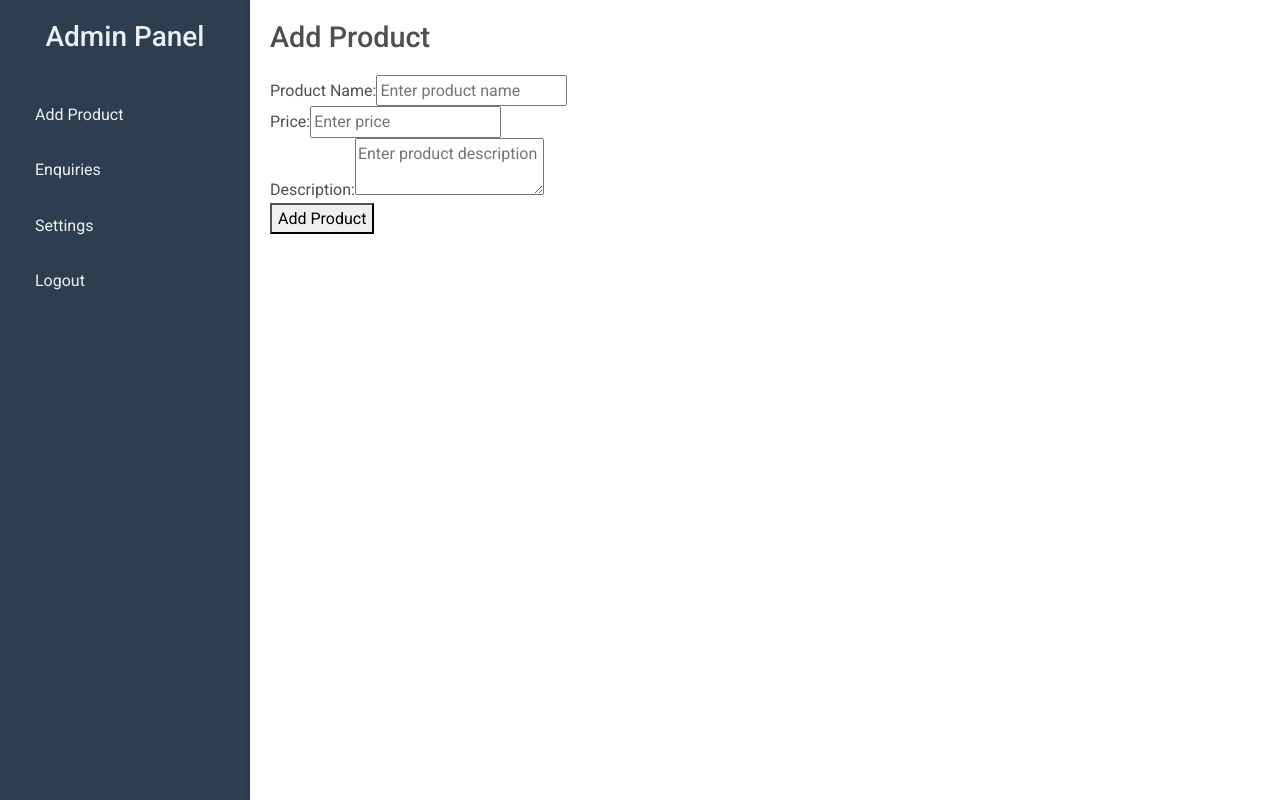
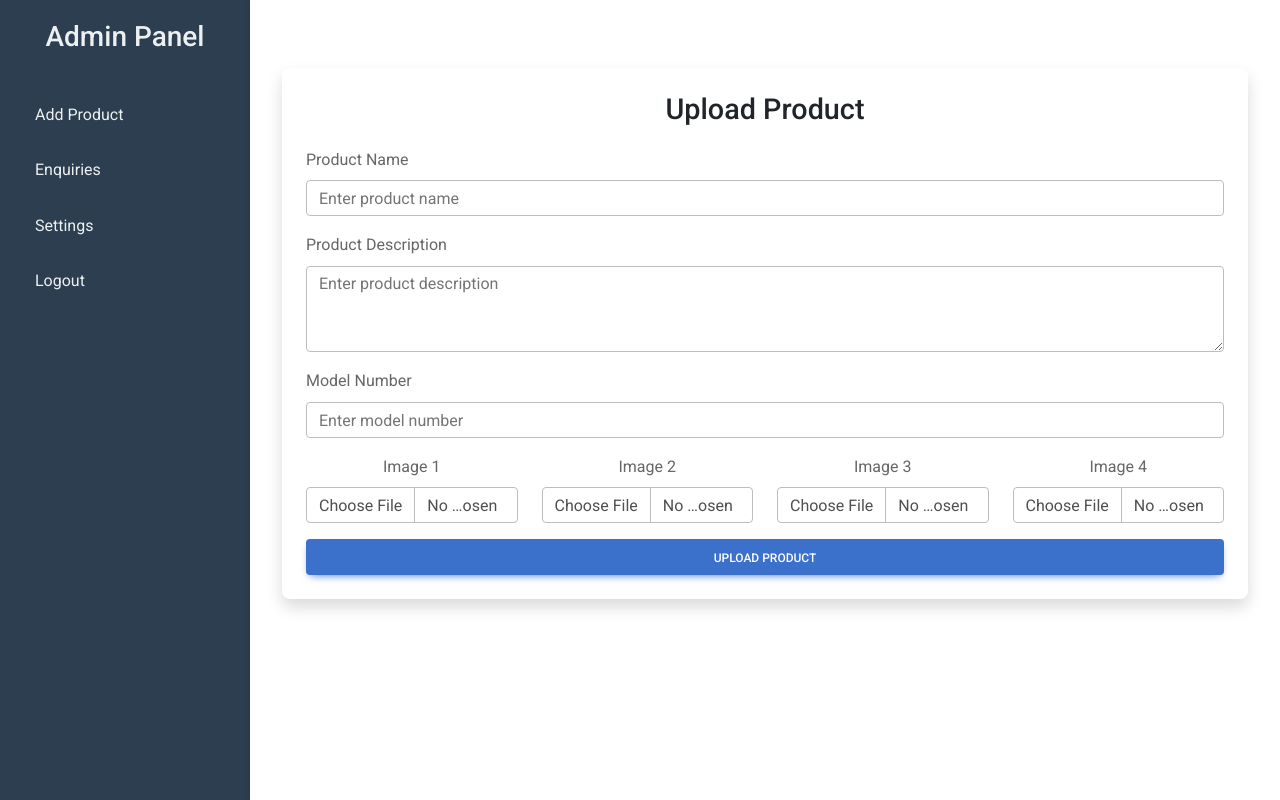
Before and after one commit to kganesh09/boroscope, a React (Create React App) app: page /admin/dashboard/add-product in a window 1280 px wide. Built offline with nearby package versions, Linux system fonts and the light colour scheme; sample sign-in values are in the browser's storage.

Commit message:
upload product successfull updataed

```diff
--- a/src/Adminside/components/AddProduct.js
+++ b/src/Adminside/components/AddProduct.js
@@ -1,26 +1,185 @@
-import React from "react";
+import React, { useState, useRef } from "react";
+import axios from "axios";
+import "bootstrap/dist/css/bootstrap.min.css";
 
-const AddProduct = () => {
+const ProductUpload = () => {
+  const [formData, setFormData] = useState({
+    productname: "",
+    productdescription: "",
+    modelnumber: "",
+  });
+
+  const [images, setImages] = useState([null, null, null, null]); // 4 separate image states
+  const [preview, setPreview] = useState([null, null, null, null]); // 4 separate preview images
+  const [message, setMessage] = useState("");
+  const [messageType, setMessageType] = useState(""); // 'success' or 'error'
+  const API_BASE_URL = process.env.REACT_APP_API_URL;
+  const token = localStorage.getItem('adminToken');
+
+  // Refs for file inputs
+  const fileInputRefs = [useRef(null), useRef(null), useRef(null), useRef(null)];
+
+  // Handle text input change
+  const handleChange = (e) => {
+    setFormData({ ...formData, [e.target.name]: e.target.value });
+  };
+
+  // Handle image selection for each input field
+  const handleImageChange = (e, index) => {
+    const file = e.target.files[0];
+    if (file) {
+      const newImages = [...images];
+      newImages[index] = file;
+      setImages(newImages);
+
+      const newPreview = [...preview];
+      newPreview[index] = URL.createObjectURL(file);
+      setPreview(newPreview);
+    }
+  };
+
+  // Handle form submission
+  const handleSubmit = async (e) => {
+    e.preventDefault();
+    setMessage("");
+    setMessageType("");
+
+    const data = new FormData();
+    data.append("productname", formData.productname);
+    data.append("productdescription", formData.productdescription);
+    data.append("modelnumber", formData.modelnumber);
+
+    // Append images (if selected)
+    images.forEach((image, i) => {
+      if (image) data.append("images", image);
+    });
+
+    try {
+      const res = await axios.post(
+        `${API_BASE_URL}/admin/ProductUpload`,
+        data,
+        { headers: {
+          'Authorization': token ? `Bearer ${token}` : '',
+          'Content-Type': 'multipart/form-data'
+        } }
+      );
+      setMessage(res.data.message);
+      setMessageType("success"); // Success message
+      setTimeout(() => {
+        // Clear form and reset message after 2 seconds
+        setFormData({
+          productname: "",
+          productdescription: "",
+          modelnumber: "",
+        });
+        setImages([null, null, null, null]);
+        setPreview([null, null, null, null]);
+        setMessage("");
+        setMessageType(""); // Reset message type
+
+        // Reset file input fields manually
+        fileInputRefs.forEach(ref => {
+          if (ref.current) ref.current.value = "";
+        });
+      }, 2000);
+    } catch (error) {
+      setMessage(error.response?.data?.error || "Upload failed");
+      setMessageType("error"); // Error message
+      setTimeout(() => {
+        setMessage(""); // Clear message after 2 seconds
+      }, 2000);
+    }
+  };
+
   return (
-    <div>
-      <h2>Add Product</h2>
-      <form>
-        <div>
-          <label>Product Name:</label>
-          <input type="text" placeholder="Enter product name" />
-        </div>
-        <div>
-          <label>Price:</label>
-          <input type="number" placeholder="Enter price" />
-        </div>
-        <div>
-          <label>Description:</label>
-          <textarea placeholder="Enter product description"></textarea>
-        </div>
-        <button type="submit">Add Product</button>
-      </form>
+    <div className="container mt-5">
+      <div className="card shadow p-4">
+        <h2 className="text-center">Upload Product</h2>
+
+        {message && (
+          <div
+            className={`alert ${messageType === 'success' ? 'alert-success' : 'alert-danger'}`}
+            role="alert"
+          >
+            {message}
+          </div>
+        )}
+
+        <form onSubmit={handleSubmit} encType="multipart/form-data">
+          {/* Product Name */}
+          <div className="mb-3">
+            <label className="form-label">Product Name</label>
+            <input
+              type="text"
+              name="productname"
+              className="form-control"
+              placeholder="Enter product name"
+              value={formData.productname}
+              onChange={handleChange}
+              required
+            />
+          </div>
+
+          {/* Product Description */}
+          <div className="mb-3">
+            <label className="form-label">Product Description</label>
+            <textarea
+              name="productdescription"
+              className="form-control"
+              rows="3"
+              placeholder="Enter product description"
+              value={formData.productdescription}
+              onChange={handleChange}
+              required
+            ></textarea>
+          </div>
+
+          {/* Model Number */}
+          <div className="mb-3">
+            <label className="form-label">Model Number</label>
+            <input
+              type="text"
+              name="modelnumber"
+              className="form-control"
+              placeholder="Enter model number"
+              value={formData.modelnumber}
+              onChange={handleChange}
+              required
+            />
+          </div>
+
+          {/* Image Upload - 4 Separate Inputs */}
+          <div className="row">
+            {[0, 1, 2, 3].map((index) => (
+              <div className="col-md-3 col-sm-6 text-center" key={index}>
+                <label className="form-label">Image {index + 1}</label>
+                <input
+                  type="file"
+                  className="form-control"
+                  accept="image/*"
+                  onChange={(e) => handleImageChange(e, index)}
+                  ref={fileInputRefs[index]} // Add ref to reset the file input
+                />
+                {preview[index] && (
+                  <img
+                    src={preview[index]}
+                    alt={`preview-${index}`}
+                    className="img-thumbnail mt-2"
+                    style={{ width: "100px", height: "100px", objectFit: "cover" }}
+                  />
+                )}
+              </div>
+            ))}
+          </div>
+
+          {/* Submit Button */}
+          <button type="submit" className="btn btn-primary w-100 mt-3">
+            Upload Product
+          </button>
+        </form>
+      </div>
     </div>
   );
 };
 
-export default AddProduct;
+export default ProductUpload;
```
